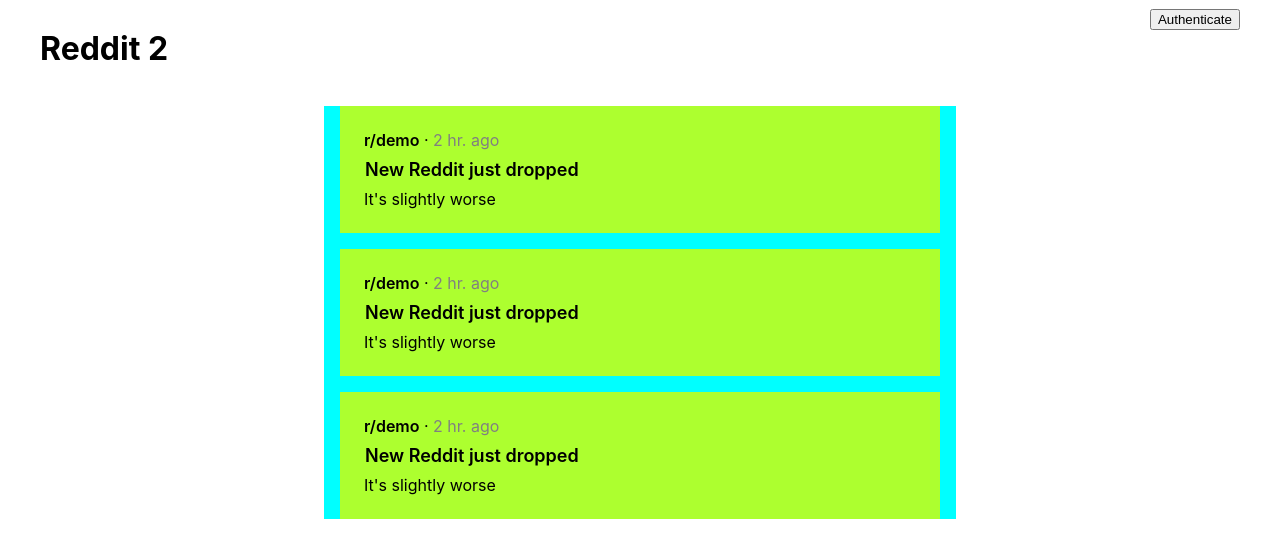
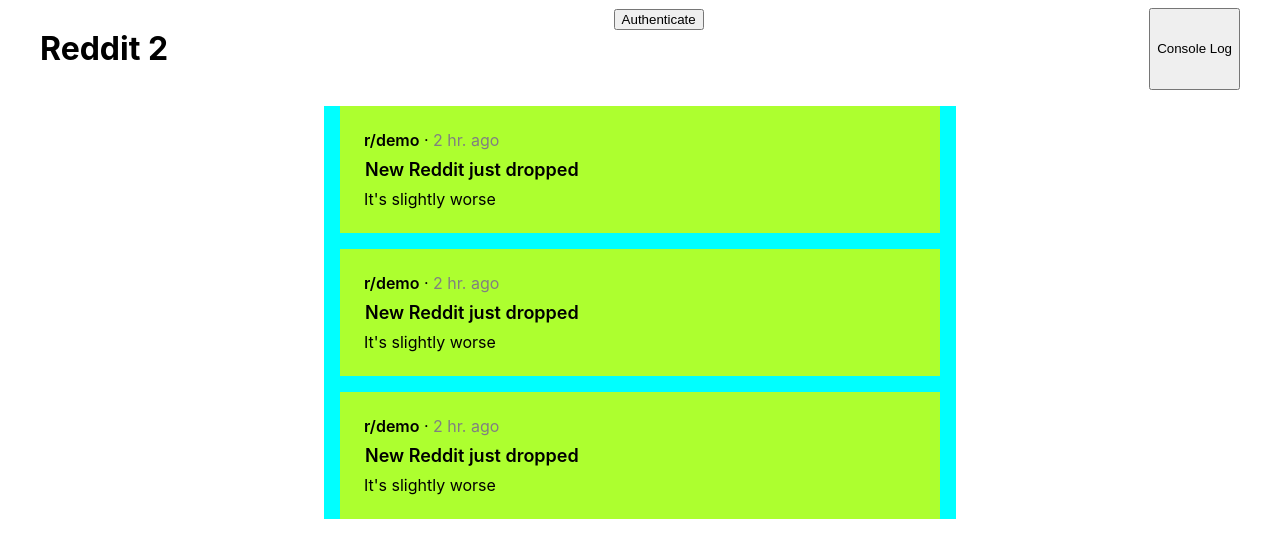
Before and after one commit to draykophoenix/tanda-autorfp-tech-challenge, a Vue app: page / in a window 1280 px wide. Shown: the top 558 px of the page. Built offline with nearby package versions, Linux system fonts and the light colour scheme.

Commit message:
Added router

```diff
--- a/package.json
+++ b/package.json
@@ -9,7 +9,8 @@
     "preview": "vite preview"
   },
   "dependencies": {
-    "vue": "^3.4.15"
+    "vue": "^3.4.15",
+    "vue-router": "^4.3.0"
   },
   "devDependencies": {
     "@vitejs/plugin-vue": "^5.0.3",
--- a/src/components/TitleBar.vue
+++ b/src/components/TitleBar.vue
@@ -16,6 +16,7 @@
             <button>Authenticate</button>
           </a>
         </div>
+        <button @click="console.log(this.$route.props)">Console Log</button>
     </header>
 </template>
 
--- a/src/main.js
+++ b/src/main.js
@@ -1,5 +1,18 @@
 import { createApp } from "vue";
 import "./style.css";
 import App from "./App.vue";
+import Home from "./views/Home.vue";
+import { createRouter, createWebHashHistory } from "vue-router";
 
-createApp(App).mount("#app");
+const routes = [{ path: "/", component: Home }];
+
+const router = createRouter({
+  history: createWebHashHistory(),
+  routes,
+});
+
+const app = createApp(App);
+
+app.use(router);
+
+app.mount("#app");
```
Also changed, not shown: 2 other files (tests, documents, lock files or other folders).
